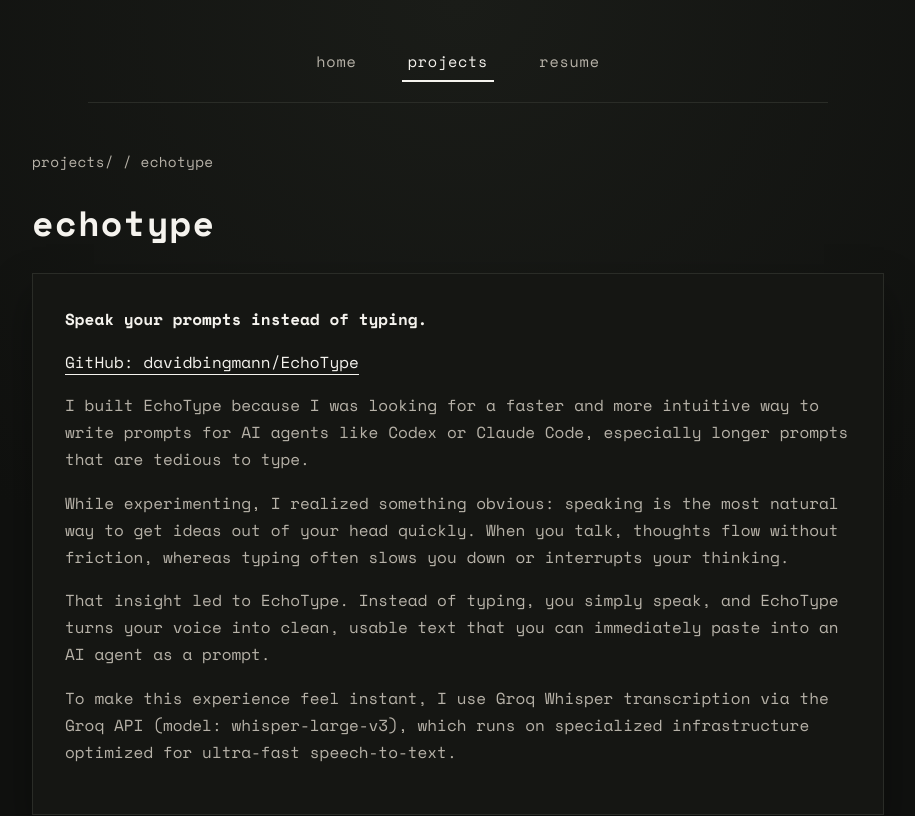
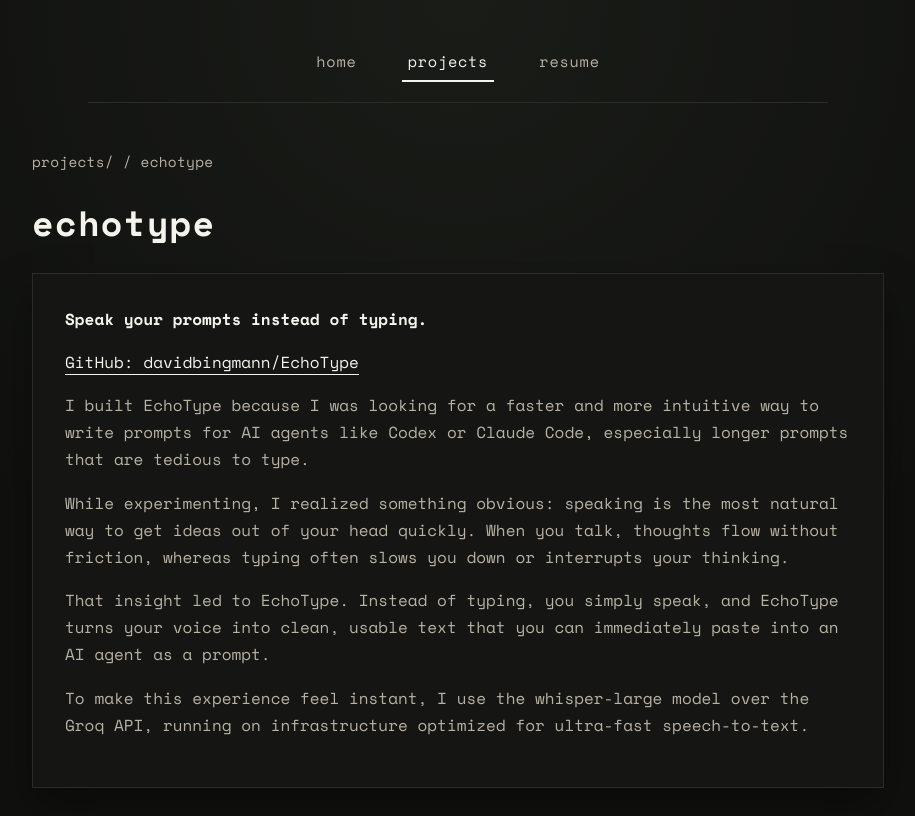
Before and after one commit to davidbingmann/davidbingmann.de, a React (Vite) app: page /projects/echotype in a window 1280 px wide. Shown: the top 816 px of the page, without its empty margins (182-1097 px from the left). Built offline with nearby package versions, Linux system fonts and the light colour scheme.

Commit message:
Rewrite Groq/whisper-large paragraph

```diff
--- a/src/data/projects.js
+++ b/src/data/projects.js
@@ -14,7 +14,7 @@
       'I built EchoType because I was looking for a faster and more intuitive way to write prompts for AI agents like Codex or Claude Code, especially longer prompts that are tedious to type.',
       'While experimenting, I realized something obvious: speaking is the most natural way to get ideas out of your head quickly. When you talk, thoughts flow without friction, whereas typing often slows you down or interrupts your thinking.',
       'That insight led to EchoType. Instead of typing, you simply speak, and EchoType turns your voice into clean, usable text that you can immediately paste into an AI agent as a prompt.',
-      "To make this experience feel instant, I use Groq Whisper transcription via the Groq API (model: whisper-large-v3), which runs on specialized infrastructure optimized for ultra-fast speech-to-text.",
+      'To make this experience feel instant, I use the whisper-large model over the Groq API, running on infrastructure optimized for ultra-fast speech-to-text.',
     ],
   },
 ];
```
